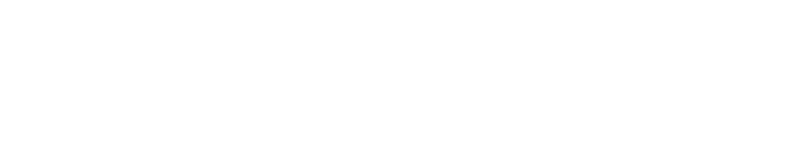
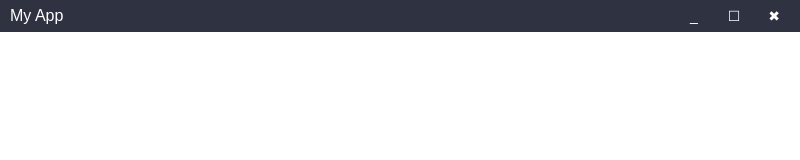
Before and after one commit to rikkarv/electron-skeleton, an Electron app: page index.html in a window 800 px wide. Drawn offline with Linux system fonts and the light colour scheme.

Commit message:
add custom bar

```diff
--- a/index.html
+++ b/index.html
@@ -4,10 +4,75 @@
         <meta charset="UTF-8" />
         <meta name="viewport" content="width=device-width, initial-scale=1.0" />
         <title></title>
-        <style></style>
+        <style>
+            * {
+                box-sizing: border-box;
+                font-family: Arial, sans-serif;
+            }
+
+            body {
+                margin: 0;
+                display: flex;
+                flex-direction: column;
+                height: 100vh;
+                overflow: hidden;
+            }
+
+            #titlebar {
+                display: flex;
+                justify-content: space-between;
+                align-items: center;
+                background-color: #2f3241;
+                color: white;
+                padding: 0 10px;
+                height: 32px;
+                -webkit-user-select: none;
+                -webkit-app-region: drag;
+            }
+
+            #titlebar .window-controls {
+                display: flex;
+                gap: 8px;
+                -webkit-app-region: no-drag;
+            }
+
+            #titlebar .window-controls button {
+                background: none;
+                border: none;
+                color: white;
+                font-size: 14px;
+                width: 32px;
+                height: 24px;
+                cursor: pointer;
+            }
+        </style>
     </head>
     <body>
-        <!---->
-        <script></script>
+        <div id="titlebar">
+            <div class="title">My App</div>
+            <div class="window-controls">
+                <button id="minimize">_</button>
+                <button id="maximize">☐</button>
+                <button id="close">✖</button>
+            </div>
+        </div>
+
+        <script>
+            // Required for Node integration to be enabled
+            window.nodeRequire = require;
+        </script>
+
+        <script>
+            const { ipcRenderer } = window.nodeRequire('electron');
+            document.getElementById('minimize').addEventListener('click', () => {
+                ipcRenderer.send('window-control', 'minimize');
+            });
+            document.getElementById('maximize').addEventListener('click', () => {
+                ipcRenderer.send('window-control', 'maximize');
+            });
+            document.getElementById('close').addEventListener('click', () => {
+                ipcRenderer.send('window-control', 'close');
+            });
+        </script>
     </body>
 </html>
```
Also changed, not shown: main.js (+15 -2 lines).
